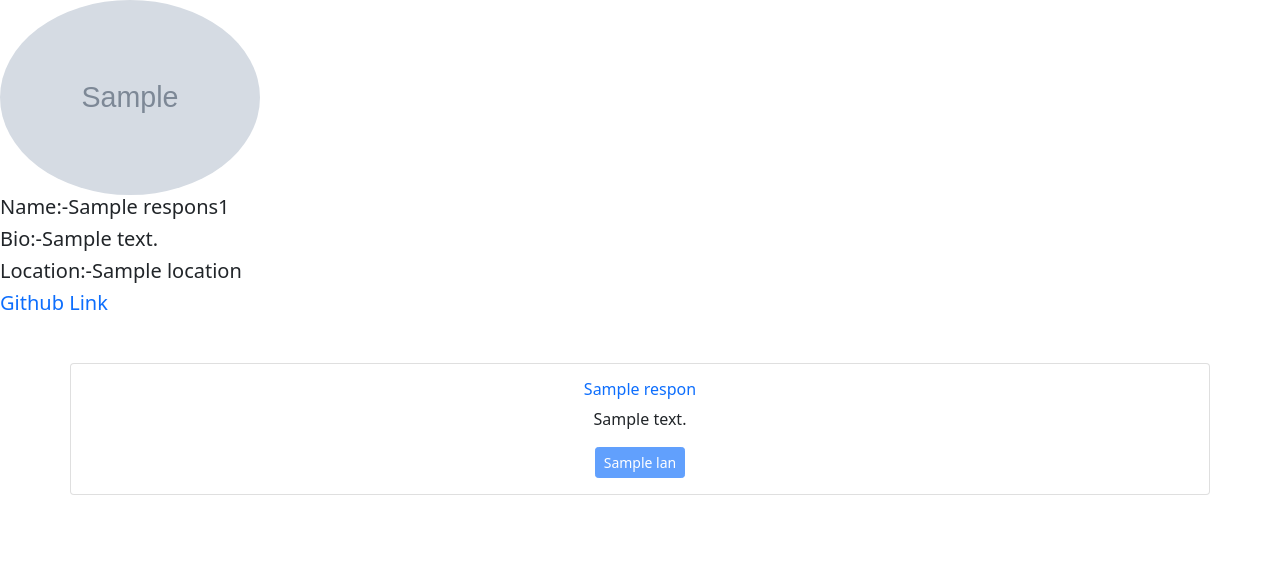
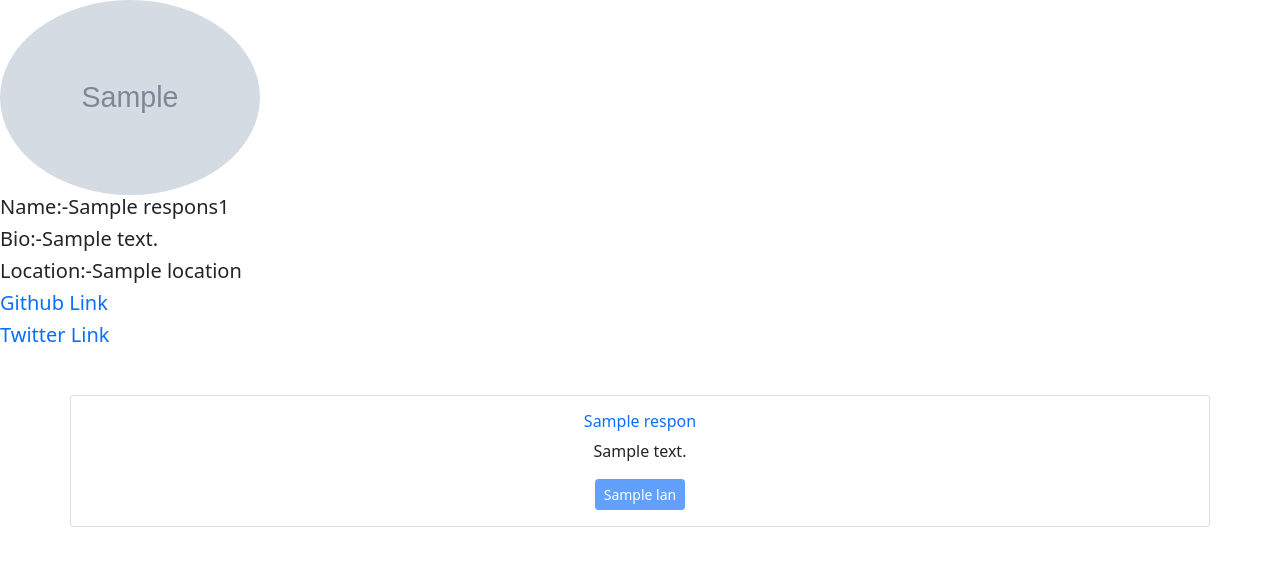
Before and after one commit to RitikKumar121/api, a Django app: template textutill/templates/removepunc.html in a window 1280 px wide. Shown: the top 566 px of the page. Run offline with Django 3.2, Linux system fonts and the light colour scheme; the template is opened without the code that fills it: most values are stand-ins (such as "Sample title", 1, 10 or a date in 2020); grey boxes marked "Sample" are stand-in pictures.

Commit message:
Update removepunc.html

```diff
--- a/textutill/templates/removepunc.html
+++ b/textutill/templates/removepunc.html
@@ -71,6 +71,16 @@
           >
         </h5></span
       >
+        <span
+        ><h5>
+          <a
+            href="https://twitter.com/{{respons1.twitter_username}}"
+            target="_blank"
+            rel="noopener noreferrer"
+            >Twitter Link</a
+          >
+        </h5></span
+      >
     </div>
 
     <div class="container my-5">
```
